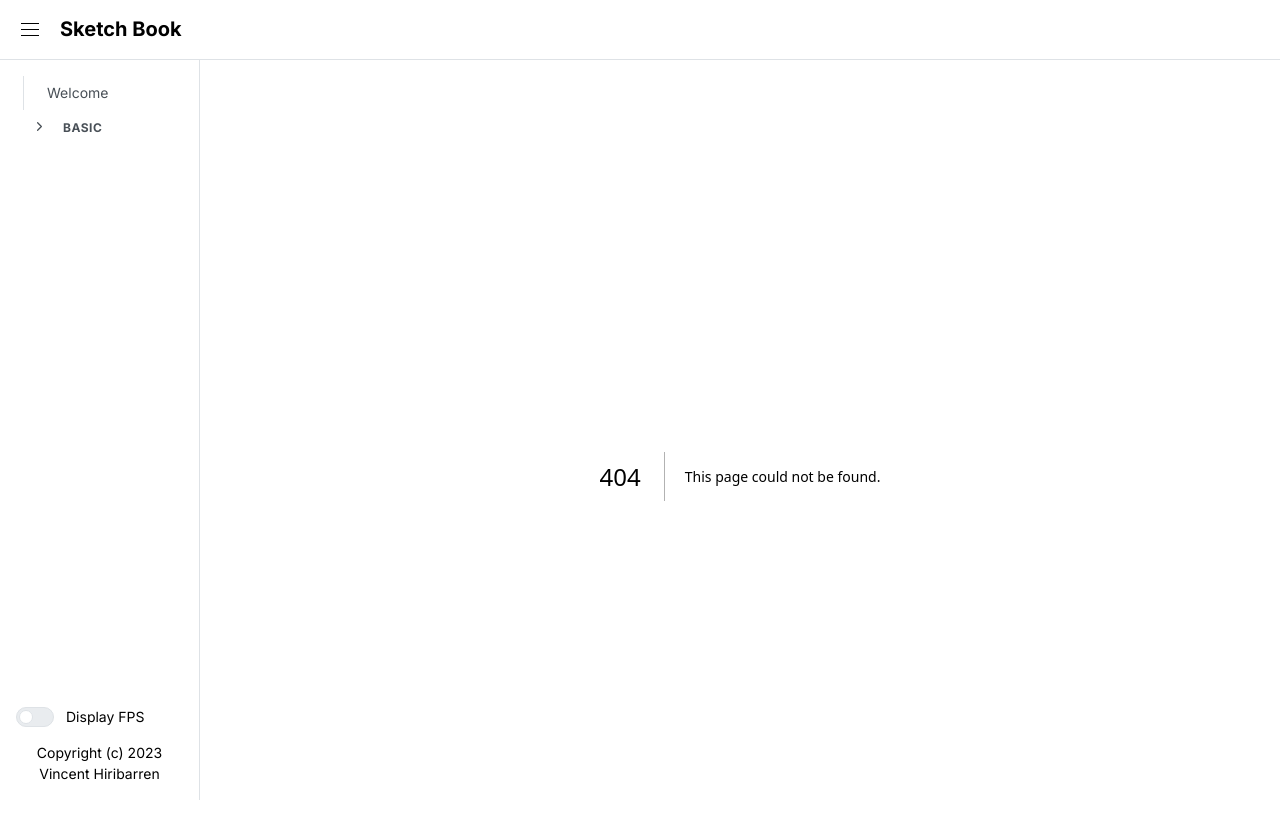
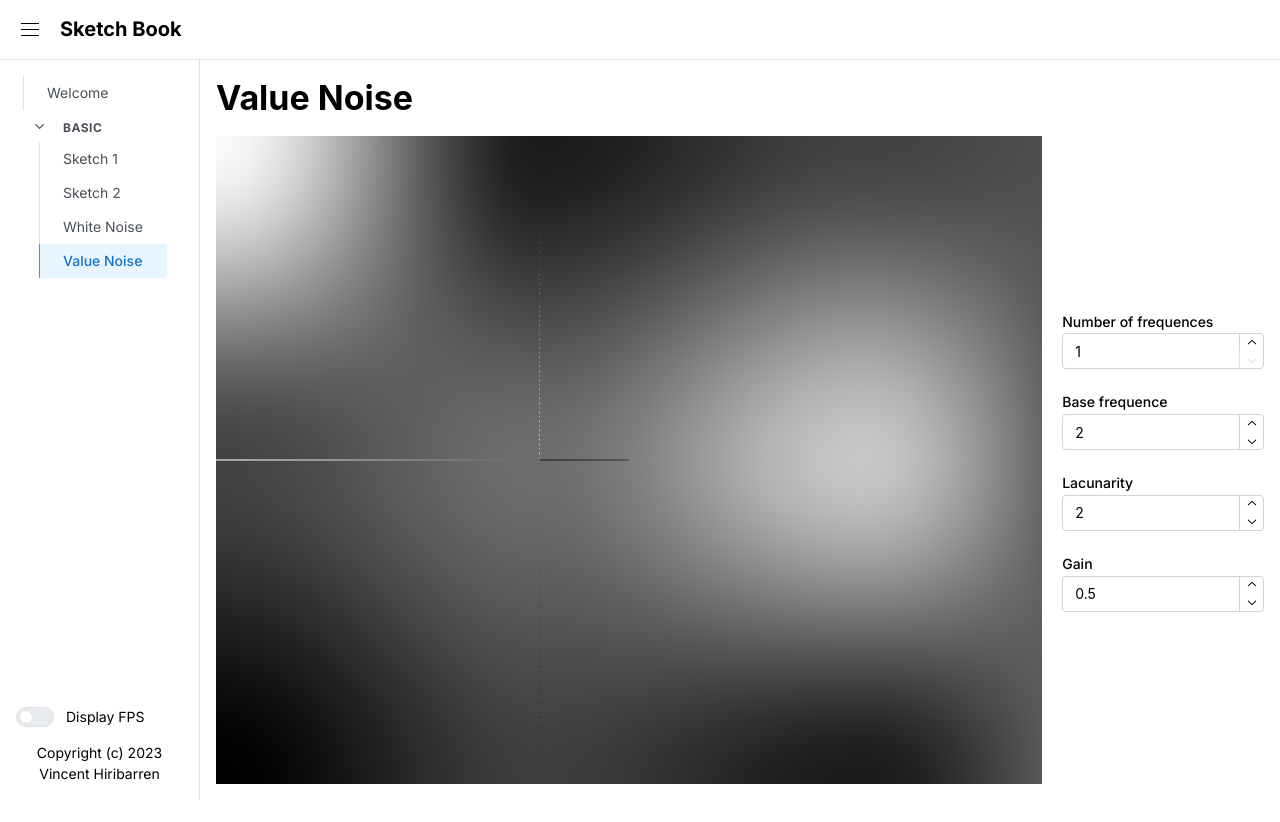
Before and after one commit to vhiribarren/sketch-book, a Next.js app: page /sketches/basic/value-noise in a window 1280 px wide. Before the commit this address had no page. Shown: the top 822 px of the page. After the commit the page ends 800 px from the top, so only its background shows below. Built offline with nearby package versions, Linux system fonts and the light colour scheme.

Commit message:
Add value noise sketch

```diff
--- /dev/null
+++ b/src/app/sketches/basic/value-noise/page.tsx
@@ -0,0 +1,54 @@
+'use client'
+
+import { RefObject, useCallback, useState } from "react";
+import { ShaderMaterial } from "three";
+import { NumberInput } from '@mantine/core';
+import fragmentShader from './fragment.glsl'
+import { FragmentView } from "@/components/shaders/FragmentView";
+
+const UNIFORMS = {
+    u_freq_count: {
+        value: 1,
+    },
+    u_freq_base: {
+        value: 2.0,
+    },
+    u_lacunarity: {
+        value: 2.0,
+    },
+    u_gain: {
+        value: 0.5,
+    },
+};
+
+export default function Page() {
+
+    const [freqCount, setFreqCount] = useState<number | string>(UNIFORMS.u_freq_count.value);
+    const [freqBase, setFreqBase] = useState<number | string>(UNIFORMS.u_freq_base.value);
+    const [lacunarity, setLacunarity] = useState<number | string>(UNIFORMS.u_lacunarity.value);
+    const [gain, setGain] = useState<number | string>(UNIFORMS.u_gain.value);
+
+    const materialRef = useCallback((material: ShaderMaterial) => {
+        if (material !== null) {
+            material.uniforms.u_freq_count.value = freqCount;
+            material.uniforms.u_freq_base.value = freqBase;
+            material.uniforms.u_lacunarity.value = lacunarity;
+            material.uniforms.u_gain.value = gain;
+        }
+    }, [freqCount, freqBase, lacunarity, gain]) as unknown as RefObject<ShaderMaterial>;
+
+    return (
+        <FragmentView
+            title="Value Noise"
+            fragmentShader={fragmentShader}
+            uniforms={UNIFORMS}
+            materialRef={materialRef}>
+
+            <NumberInput label="Number of frequences" onChange={setFreqCount} value={freqCount} min={1} max={10} allowDecimal={false} />
+            <NumberInput label="Base frequence" onChange={setFreqBase} value={freqBase} min={0.0} decimalScale={2} />
+            <NumberInput label="Lacunarity" onChange={setLacunarity} value={lacunarity} min={0.0} step={0.1} decimalScale={2} />
+            <NumberInput label="Gain" onChange={setGain} value={gain} min={0.0} step={0.1} decimalScale={2} />
+
+        </FragmentView>
+    );
+}
--- a/src/components/NavbarMenu/NavbarMenu.tsx
+++ b/src/components/NavbarMenu/NavbarMenu.tsx
@@ -12,6 +12,8 @@ const SKETCHES = [
             { title: "Sketch 1", slug: "/sketches/basic/sketch-1" },
             { title: "Sketch 2", slug: "/sketches/basic/sketch-2" },
             { title: "White Noise", slug: "/sketches/basic/white-noise" },
+            { title: "Value Noise", slug: "/sketches/basic/value-noise" },
+
         ]
     }
 ]
--- a/src/components/shaders/FragmentView.tsx
+++ b/src/components/shaders/FragmentView.tsx
@@ -35,9 +35,13 @@ export function FragmentView({ fragmentShader, uniforms, children, materialRef,
                     materialRef={materialRef} />
             </FragmentCanvas>
             {children &&
-                <div>
+            <Flex
+            direction={{ base: 'row', sm: 'column' }}
+            gap="20"
+            justify="center"
+            align="center">
                     {children}
-                </div>
+                </Flex>
             }
         </Flex>
         </Stack>
```
Also changed, not shown: src/app/sketches/basic/value-noise/fragment.glsl (added).
